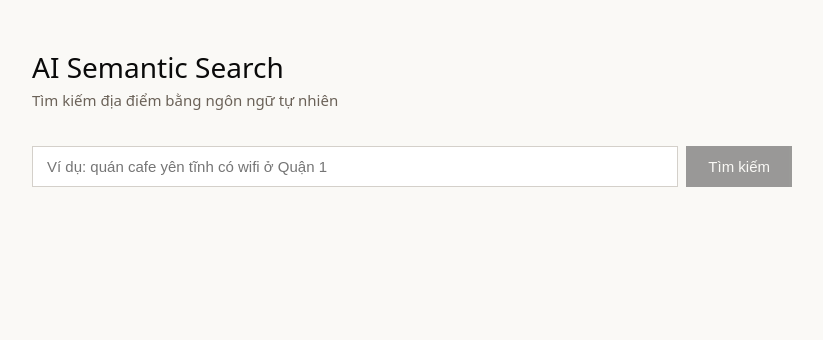
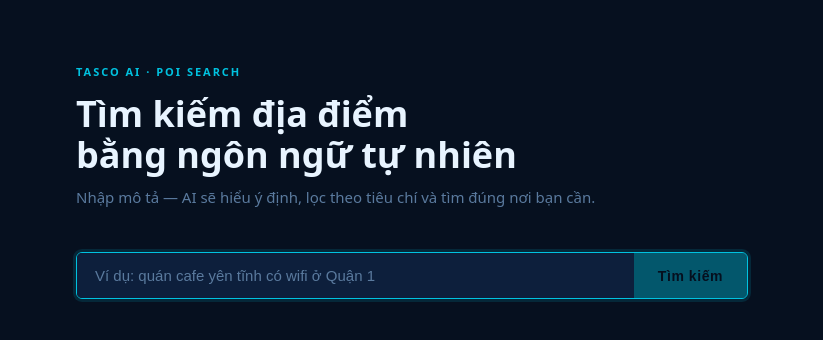
Before and after one commit to GiangPC1102/ai-semantic-search, a Next.js app in the folder frontend/: page / in a window 1280 px wide. Shown: the top 340 px of the page, without its empty margins (228-1051 px from the left). Built offline with nearby package versions, Linux system fonts and the light colour scheme.

Commit message:
feat(frontend): redesign UI with dark navy theme matching AABW style

```diff
--- a/frontend/src/app/layout.tsx
+++ b/frontend/src/app/layout.tsx
@@ -8,7 +8,7 @@ export const metadata: Metadata = {
 export default function RootLayout({ children }: { children: React.ReactNode }) {
   return (
     <html lang="vi">
-      <body style={{ margin: 0, fontFamily: 'system-ui, -apple-system, sans-serif', background: '#faf9f6' }}>
+      <body style={{ margin: 0, fontFamily: 'system-ui, -apple-system, sans-serif', background: '#06101f', minHeight: '100vh' }}>
         {children}
       </body>
     </html>
--- a/frontend/src/app/page.tsx
+++ b/frontend/src/app/page.tsx
@@ -34,140 +34,25 @@ interface SearchResponse {
   items: TascoSearchItem[]
 }
 
-const styles = {
-  main: {
-    maxWidth: 760,
-    margin: '0 auto',
-    padding: '48px 24px 80px',
-  } as React.CSSProperties,
-  heading: {
-    fontSize: 28,
-    fontWeight: 500,
-    margin: '0 0 4px',
-    color: '#0a0a0a',
-  } as React.CSSProperties,
-  subheading: {
-    fontSize: 15,
-    color: '#6b6258',
-    margin: '0 0 36px',
-  } as React.CSSProperties,
-  form: {
-    display: 'flex',
-    gap: 8,
-    marginBottom: 36,
-  } as React.CSSProperties,
-  input: {
-    flex: 1,
-    padding: '11px 14px',
-    fontSize: 15,
-    border: '1px solid #d4d0ca',
-    outline: 'none',
-    background: '#fff',
-    color: '#0a0a0a',
-  } as React.CSSProperties,
-  button: {
-    padding: '11px 22px',
-    background: '#0a0a0a',
-    color: '#faf9f6',
-    border: 'none',
-    cursor: 'pointer',
-    fontSize: 15,
-    whiteSpace: 'nowrap',
-  } as React.CSSProperties,
-  buttonDisabled: {
-    opacity: 0.4,
-    cursor: 'not-allowed',
-  } as React.CSSProperties,
-  error: {
-    background: '#fef2f2',
-    border: '1px solid #fca5a5',
-    padding: '14px 16px',
-    marginBottom: 28,
-    color: '#b91c1c',
-    fontSize: 14,
-  } as React.CSSProperties,
-  analysisBox: {
-    borderLeft: '3px solid #b8232c',
-    background: '#f0ebe1',
-    padding: '16px 20px',
-    marginBottom: 32,
-  } as React.CSSProperties,
-  analysisLabel: {
-    fontFamily: 'monospace',
-    fontSize: 10,
-    letterSpacing: '0.14em',
-    textTransform: 'uppercase' as const,
-    color: '#6b6258',
-    marginBottom: 10,
-    display: 'block',
-  } as React.CSSProperties,
-  analysisRow: {
-    fontSize: 14,
-    color: '#1a1a1a',
-    margin: '4px 0',
-  } as React.CSSProperties,
-  signal: {
-    display: 'inline-block',
-    fontFamily: 'monospace',
-    fontSize: 11,
-    padding: '2px 7px',
-    border: '1px solid #d4d0ca',
-    marginRight: 6,
-    marginTop: 4,
-    color: '#6b6258',
-  } as React.CSSProperties,
-  resultsHeader: {
-    fontFamily: 'monospace',
-    fontSize: 11,
-    letterSpacing: '0.14em',
-    textTransform: 'uppercase' as const,
-    color: '#6b6258',
-    marginBottom: 16,
-  } as React.CSSProperties,
-  resultCard: {
-    border: '1px solid #e8e4dc',
-    padding: '16px 18px',
-    marginBottom: 10,
-    background: '#fff',
-  } as React.CSSProperties,
-  resultMeta: {
-    display: 'flex',
-    justifyContent: 'space-between',
-    marginBottom: 8,
-  } as React.CSSProperties,
-  resultId: {
-    fontFamily: 'monospace',
-    fontSize: 11,
-    color: '#a09890',
-  } as React.CSSProperties,
-  resultScore: {
-    fontFamily: 'monospace',
-    fontSize: 11,
-    color: '#b8232c',
-  } as React.CSSProperties,
-  resultText: {
-    fontSize: 14,
-    lineHeight: 1.6,
-    color: '#1a1a1a',
-    margin: 0,
-  } as React.CSSProperties,
-  empty: {
-    color: '#6b6258',
-    fontSize: 14,
-    padding: '24px 0',
-  } as React.CSSProperties,
-  loading: {
-    color: '#6b6258',
-    fontSize: 14,
-    padding: '24px 0',
-  } as React.CSSProperties,
+const C = {
+  bg: '#06101f',
+  surface: '#0d1f3c',
+  surfaceHover: '#102540',
+  border: '#1a3560',
+  accent: '#00c2e0',
+  accentDim: '#00c2e022',
+  text: '#c8dff7',
+  muted: '#5a7a9e',
+  error: '#ff4757',
+  errorBg: '#1a0a0d',
+  score: '#00c2e0',
 }
 
 function activeFilters(hf: HardFilters): string {
   return Object.entries(hf)
     .filter(([, v]) => v !== null)
     .map(([k, v]) => `${k}: ${v}`)
-    .join(' · ') || 'none'
+    .join(' · ') || ''
 }
 
 export default function SearchPage() {
@@ -203,49 +88,290 @@ export default function SearchPage() {
     }
   }
 
+  const filters = data ? activeFilters(data.hard_filters) : ''
+
   return (
-    <main style={styles.main}>
-      <h1 style={styles.heading}>AI Semantic Search</h1>
-      <p style={styles.subheading}>Tìm kiếm địa điểm bằng ngôn ngữ tự nhiên</p>
+    <>
+      <style>{`
+        * { box-sizing: border-box; margin: 0; padding: 0; }
+        html, body { background: ${C.bg}; min-height: 100vh; }
+        body { font-family: -apple-system, BlinkMacSystemFont, 'Segoe UI', Helvetica, Arial, sans-serif; color: ${C.text}; }
 
-      <form onSubmit={handleSearch} style={styles.form}>
+        .page { max-width: 720px; margin: 0 auto; padding: 64px 24px 96px; }
+
+        .eyebrow {
+          font-size: 11px;
+          letter-spacing: 0.18em;
+          text-transform: uppercase;
+          color: ${C.accent};
+          font-weight: 600;
+          margin-bottom: 14px;
+        }
+        .heading {
+          font-size: clamp(26px, 5vw, 36px);
+          font-weight: 700;
+          color: #e8f4ff;
+          line-height: 1.15;
+          margin-bottom: 10px;
+          text-wrap: balance;
+        }
+        .subheading {
+          font-size: 15px;
+          color: ${C.muted};
+          margin-bottom: 44px;
+          line-height: 1.5;
+        }
+
+        .search-form {
+          display: flex;
+          gap: 0;
+          margin-bottom: 40px;
+          border: 1px solid ${C.border};
+          border-radius: 6px;
+          overflow: hidden;
+          transition: border-color 0.2s;
+        }
+        .search-form:focus-within {
+          border-color: ${C.accent};
+          box-shadow: 0 0 0 3px ${C.accentDim};
+        }
+        .search-input {
+          flex: 1;
+          padding: 14px 18px;
+          font-size: 15px;
+          background: ${C.surface};
+          color: ${C.text};
+          border: none;
+          outline: none;
+        }
+        .search-input::placeholder { color: ${C.muted}; }
+        .search-input:disabled { opacity: 0.5; }
+        .search-btn {
+          padding: 14px 24px;
+          background: ${C.accent};
+          color: #06101f;
+          border: none;
+          cursor: pointer;
+          font-size: 14px;
+          font-weight: 700;
+          letter-spacing: 0.04em;
+          white-space: nowrap;
+          transition: opacity 0.15s;
+        }
+        .search-btn:disabled { opacity: 0.4; cursor: not-allowed; }
+        .search-btn:not(:disabled):hover { opacity: 0.88; }
+
+        .error-box {
+          background: ${C.errorBg};
+          border: 1px solid ${C.error}44;
+          border-left: 3px solid ${C.error};
+          padding: 14px 18px;
+          margin-bottom: 32px;
+          color: ${C.error};
+          font-size: 14px;
+          border-radius: 4px;
+        }
+
+        .loading-wrap {
+          padding: 32px 0;
+          display: flex;
+          align-items: center;
+          gap: 12px;
+          color: ${C.muted};
+          font-size: 14px;
+        }
+        .loading-spinner {
+          width: 16px;
+          height: 16px;
+          border: 2px solid ${C.border};
+          border-top-color: ${C.accent};
+          border-radius: 50%;
+          animation: spin 0.7s linear infinite;
+          flex-shrink: 0;
+        }
+        @keyframes spin { to { transform: rotate(360deg); } }
+        @media (prefers-reduced-motion: reduce) {
+          .loading-spinner { animation: none; border-top-color: ${C.accent}; }
+        }
+
+        .analysis-card {
+          background: ${C.surface};
+          border: 1px solid ${C.border};
+          border-top: 2px solid ${C.accent};
+          border-radius: 6px;
+          padding: 20px 22px;
+          margin-bottom: 32px;
+        }
+        .analysis-label {
+          font-size: 10px;
+          letter-spacing: 0.16em;
+          text-transform: uppercase;
+          color: ${C.accent};
+          font-weight: 700;
+          display: block;
+          margin-bottom: 14px;
+        }
+        .analysis-row {
+          font-size: 14px;
+          color: ${C.text};
+          margin-bottom: 8px;
+          line-height: 1.5;
+        }
+        .analysis-row strong { color: #e8f4ff; font-weight: 600; margin-right: 6px; }
+        .signals-wrap { display: flex; flex-wrap: wrap; gap: 6px; margin-top: 10px; }
+        .signal-chip {
+          font-family: 'SF Mono', 'Fira Code', monospace;
+          font-size: 11px;
+          padding: 3px 9px;
+          border: 1px solid ${C.border};
+          border-radius: 3px;
+          color: ${C.accent};
+          background: ${C.accentDim};
+        }
+
+        .results-header {
+          font-family: 'SF Mono', 'Fira Code', monospace;
+          font-size: 11px;
+          letter-spacing: 0.14em;
+          text-transform: uppercase;
+          color: ${C.muted};
+          margin-bottom: 14px;
+          display: flex;
+          align-items: center;
+          gap: 10px;
+        }
+        .results-header::after {
+          content: '';
+          flex: 1;
+          height: 1px;
+          background: ${C.border};
+        }
+
+        .result-card {
+          background: ${C.surface};
+          border: 1px solid ${C.border};
+          border-radius: 6px;
+          padding: 18px 20px;
+          margin-bottom: 10px;
+          transition: border-color 0.15s, background 0.15s;
+        }
+        .result-card:hover {
+          border-color: ${C.accent}66;
+          background: ${C.surfaceHover};
+        }
+        .result-meta {
+          display: flex;
+          justify-content: space-between;
+          align-items: center;
+          margin-bottom: 10px;
+          gap: 12px;
+        }
+        .result-name {
+          font-size: 15px;
+          font-weight: 600;
+          color: #e8f4ff;
+          white-space: nowrap;
+          overflow: hidden;
+          text-overflow: ellipsis;
+        }
+        .result-badges {
+          display: flex;
+          align-items: center;
+          gap: 8px;
+          flex-shrink: 0;
+        }
+        .result-score {
+          font-family: 'SF Mono', 'Fira Code', monospace;
+          font-size: 11px;
+          color: ${C.accent};
+          white-space: nowrap;
+        }
+        .attr-badge {
+          font-size: 10px;
+          padding: 2px 7px;
+          background: ${C.accentDim};
+          border: 1px solid ${C.accent}44;
+          border-radius: 2px;
+          color: ${C.accent};
+          font-weight: 600;
+          white-space: nowrap;
+        }
+        .result-text {
+          font-size: 14px;
+          line-height: 1.65;
+          color: ${C.muted};
+        }
+
+        .empty-state {
+          text-align: center;
+          padding: 56px 0;
+          color: ${C.muted};
+        }
+        .empty-state p { font-size: 15px; margin-bottom: 8px; }
+        .empty-state small { font-size: 13px; color: ${C.border}; }
+
+        .divider {
+          border: none;
+          border-top: 1px solid ${C.border};
+          margin: 40px 0;
+        }
+      `}</style>
+
+      <main className="page">
+        <p className="eyebrow">TASCO AI · POI Search</p>
+        <h1 className="heading">Tìm kiếm địa điểm<br />bằng ngôn ngữ tự nhiên</h1>
+        <p className="subheading">
+          Nhập mô tả — AI sẽ hiểu ý định, lọc theo tiêu chí và tìm đúng nơi bạn cần.
+        </p>
+
+        <form onSubmit={handleSearch} className="search-form">
           <input
             type="text"
+            className="search-input"
             value={query}
             onChange={e => setQuery(e.target.value)}
             placeholder="Ví dụ: quán cafe yên tĩnh có wifi ở Quận 1"
-          style={styles.input}
             disabled={loading}
+            autoFocus
           />
           <button
             type="submit"
+            className="search-btn"
             disabled={loading || !query.trim()}
-          style={{ ...styles.button, ...(loading || !query.trim() ? styles.buttonDisabled : {}) }}
           >
             {loading ? 'Đang tìm…' : 'Tìm kiếm'}
           </button>
         </form>
 
-      {error && <div style={styles.error}>{error}</div>}
+        {error && (
+          <div className="error-box">
+            {error}
+          </div>
+        )}
 
-      {loading && <p style={styles.loading}>Đang phân tích truy vấn và tìm kiếm…</p>}
+        {loading && (
+          <div className="loading-wrap">
+            <div className="loading-spinner" />
+            Đang phân tích truy vấn và tìm kiếm…
+          </div>
+        )}
 
         {data && !loading && (
           <>
-          <div style={styles.analysisBox}>
-            <span style={styles.analysisLabel}>Phân tích truy vấn</span>
-            <p style={styles.analysisRow}>
-              <strong>Normalized:</strong> {data.normalized_query || data.original_query}
+            <div className="analysis-card">
+              <span className="analysis-label">Phân tích truy vấn</span>
+              <p className="analysis-row">
+                <strong>Truy vấn:</strong> {data.normalized_query || data.original_query}
               </p>
-            {activeFilters(data.hard_filters) !== 'none' && (
-              <p style={styles.analysisRow}>
-                <strong>Filters:</strong> {activeFilters(data.hard_filters)}
+              {filters && (
+                <p className="analysis-row">
+                  <strong>Bộ lọc:</strong> {filters}
                 </p>
               )}
               {data.ranking_signals.length > 0 && (
-              <div style={{ marginTop: 8 }}>
+                <div className="signals-wrap">
                   {data.ranking_signals.map((s, i) => (
-                  <span key={i} style={styles.signal}>
+                    <span key={i} className="signal-chip">
                       {s.signal} {(s.confidence * 100).toFixed(0)}%
                     </span>
                   ))}
@@ -253,25 +379,34 @@ export default function SearchPage() {
               )}
             </div>
 
-          <p style={styles.resultsHeader}>{data.count} kết quả</p>
+            <p className="results-header">{data.count} kết quả</p>
 
             {data.items.length === 0 ? (
-            <p style={styles.empty}>
-              Không có kết quả. Collection Qdrant có thể chưa có dữ liệu POI.
-            </p>
+              <div className="empty-state">
+                <p>Không tìm thấy địa điểm phù hợp.</p>
+                <small>Thử thay đổi từ khoá hoặc bỏ bớt tiêu chí lọc.</small>
+              </div>
             ) : (
               data.items.map((r, i) => (
-              <div key={i} style={styles.resultCard}>
-                <div style={styles.resultMeta}>
-                  <span style={styles.resultId}>{r.name || r.poi_id || r.vector_id}</span>
-                  <span style={styles.resultScore}>score: {r.score?.toFixed(4) ?? '-'}</span>
+                <div key={i} className="result-card">
+                  <div className="result-meta">
+                    <span className="result-name">{r.name || r.poi_id || r.vector_id}</span>
+                    <div className="result-badges">
+                      {r.matched_attribute_count > 0 && (
+                        <span className="attr-badge">{r.matched_attribute_count} attr</span>
+                      )}
+                      {r.score !== null && (
+                        <span className="result-score">{r.score.toFixed(4)}</span>
+                      )}
                     </div>
-                <p style={styles.resultText}>{r.text}</p>
+                  </div>
+                  {r.text && <p className="result-text">{r.text}</p>}
                 </div>
               ))
             )}
           </>
         )}
       </main>
+    </>
   )
 }
```
Lines whose indentation alone changed are shown as unchanged.
